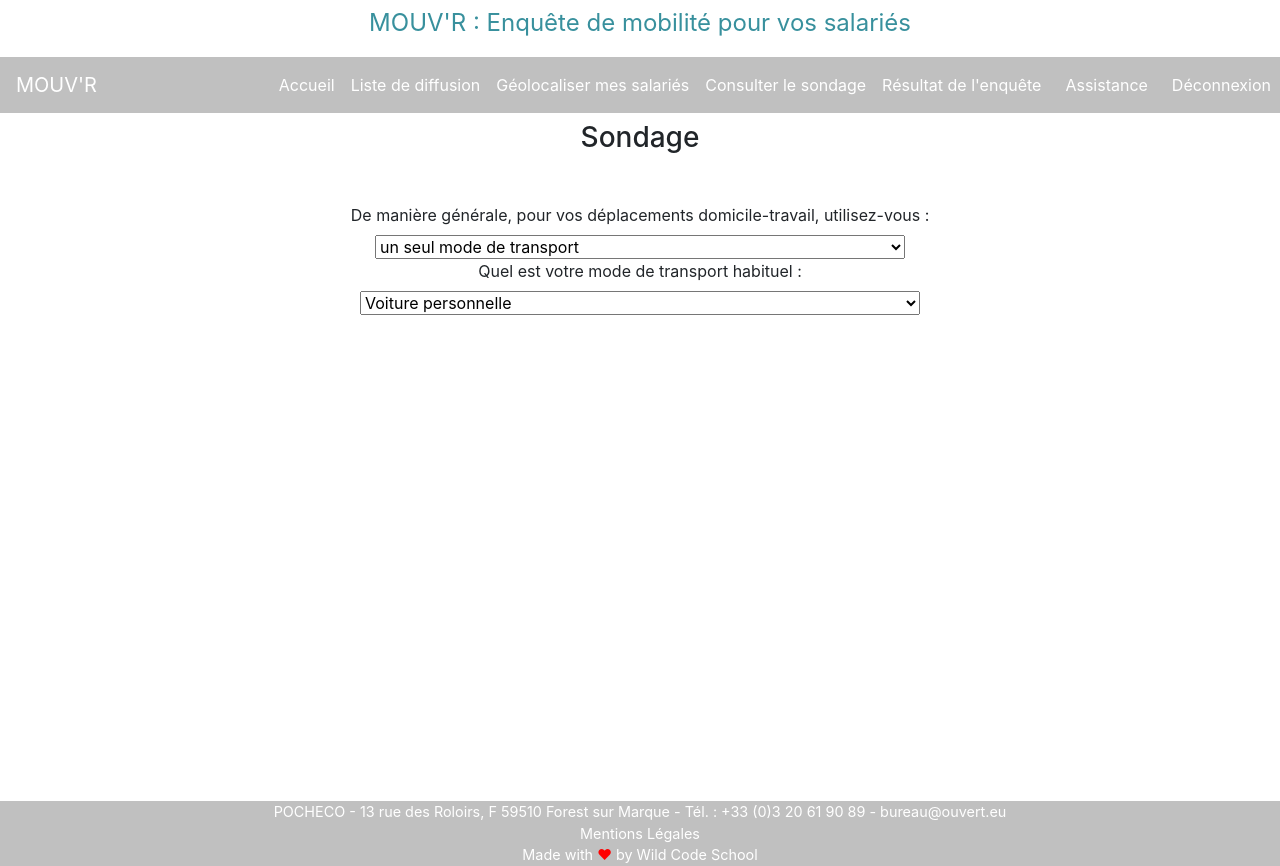
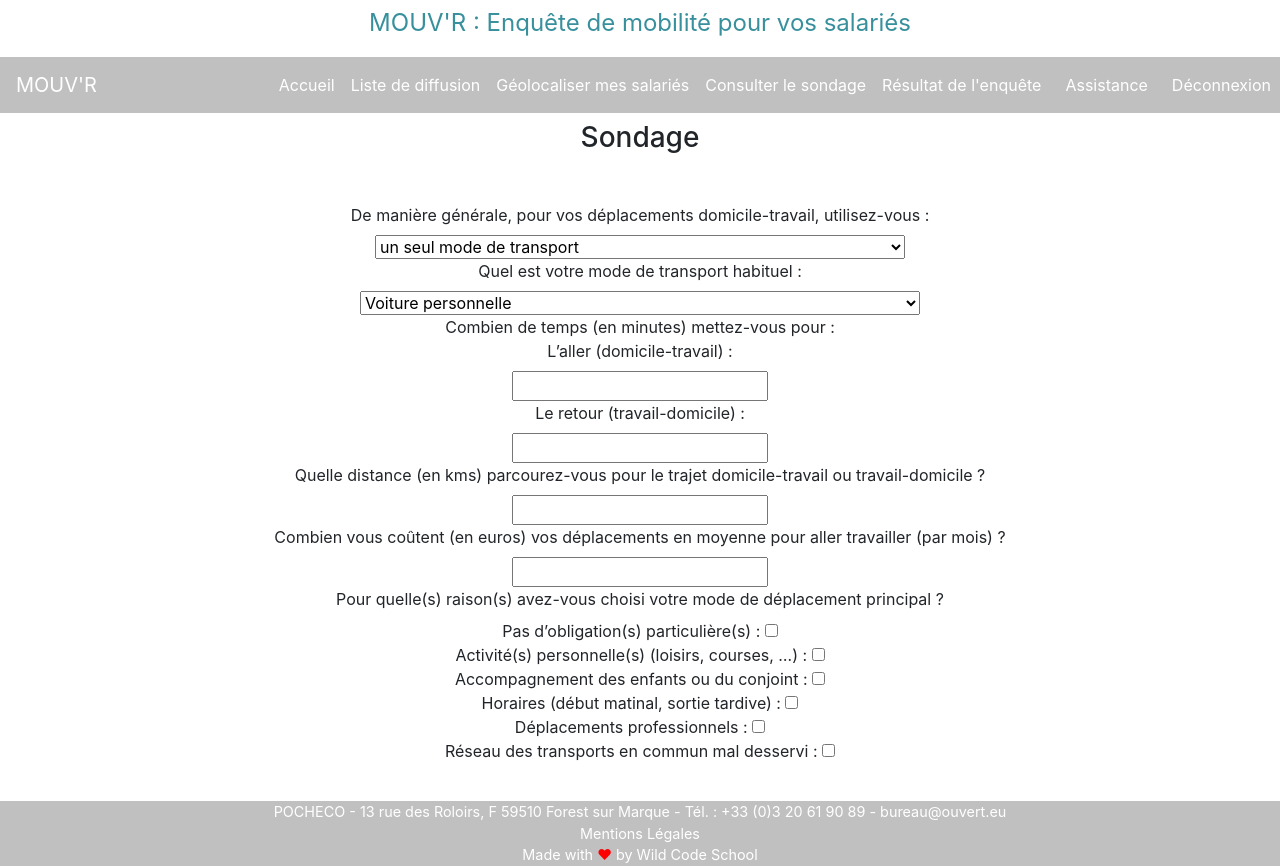
Before and after one commit to EdouardSellier/wcs-ouvert, a React (Create React App) app in the folder front/: page /sondage in a window 1280 px wide. Built offline with nearby package versions, Linux system fonts and the light colour scheme.

Commit message:
Worked at the question height on the sondage page.

```diff
--- a/front/src/components/Sondage.jsx
+++ b/front/src/components/Sondage.jsx
@@ -7,7 +7,16 @@ class Sondage extends Component {
   constructor(props) {
     super(props);
     this.state = {
-      questions: ["un seul mode de transport", ""],
+      questions: [
+        "un seul mode de transport",
+        "",
+        "",
+        null,
+        null,
+        null,
+        null,
+        ""
+      ],
       questionTwo: []
     };
   }
@@ -27,7 +36,9 @@ class Sondage extends Component {
       }
       questions[index] = questionTwo;
     }
+
     alert(questions);
+
     this.setState({
       questions: questions,
       questionTwo: questionTwo
@@ -174,9 +185,126 @@ class Sondage extends Component {
                 {this.state.questionTwo.map(res => (
                   <span className="text-success"> -> {res}</span>
                 ))}
+                <div>
+                  <label for="questionThree">
+                    Quel est celui dans lequel vous passez le plus de temps au
+                    cours de votre trajet domicile-travail :
+                  </label>
+                  <br />
+                  <select
+                    onChange={e => this.questionsUpdate(e, 2)}
+                    id="questionThree"
+                  >
+                    <option>Voiture personnelle</option>
+                    <option>Voiture de fonction/service</option>
+                    <option>Covoiturage</option>
+                    <option>Train (RER,…)</option>
+                    <option>Métro</option>
+                    <option>Bus</option>
+                    <option>Tramway</option>
+                    <option>
+                      Deux roues non motorisées dit transport doux (vélo,
+                      trottinette, roller...)
+                    </option>
+                    <option>Deux roues motorisées (moto, scooter)</option>
+                    <option>Marche à pied (ou course)</option>
+                    <option>Autre</option>
+                  </select>
+                </div>
               </div>
             )}
+            <span>Combien de temps (en minutes) mettez-vous pour :</span>
             <br />
+            <label for="questionFore">L’aller (domicile-travail) :</label>
+            <br />
+            <input
+              type="number"
+              onChange={e => this.questionsUpdate(e, 3)}
+              id="questionFore"
+            />
+            <br />
+            <label for="questionFive">Le retour (travail-domicile) :</label>
+            <br />
+            <input
+              type="number"
+              onChange={e => this.questionsUpdate(e, 4)}
+              id="questionFive"
+            />
+            <br />
+            <label for="questionSix">
+              Quelle distance (en kms) parcourez-vous pour le trajet
+              domicile-travail ou travail-domicile ?
+            </label>
+            <br />
+            <input
+              type="number"
+              onChange={e => this.questionsUpdate(e, 5)}
+              id="questionSix"
+            />
+            <br />
+            <label for="questionSeven">
+              Combien vous coûtent (en euros) vos déplacements en moyenne pour
+              aller travailler (par mois) ?
+            </label>
+            <br />
+            <input
+              type="number"
+              onChange={e => this.questionsUpdate(e, 6)}
+              id="questionSeven"
+            />
+            <br />
+            <label for="questionHeight">
+              Pour quelle(s) raison(s) avez-vous choisi votre mode de
+              déplacement principal ?
+            </label>
+            <br />
+            Pas d’obligation(s) particulière(s) :{" "}
+            <input
+              type="checkbox"
+              id="questionHeight"
+              name="Pas d’obligation(s) particulière(s)"
+              onChange={e => this.questionsUpdate(e, 7)}
+            />
+            <br />
+            Activité(s) personnelle(s) (loisirs, courses, …) :{" "}
+            <input
+              type="checkbox"
+              id="questionHeight"
+              name="Activité(s) personnelle(s) (loisirs, courses, …)"
+              onChange={e => this.questionsUpdate(e, 7)}
+            />
+            <br />
+            Accompagnement des enfants ou du conjoint :{" "}
+            <input
+              type="checkbox"
+              id="questionHeight"
+              name="Accompagnement des enfants ou du conjoint"
+              onChange={e => this.questionsUpdate(e, 7)}
+            />
+            <br />
+            Horaires (début matinal, sortie tardive) :{" "}
+            <input
+              type="checkbox"
+              id="questionHeight"
+              name="Horaires (début matinal, sortie tardive)"
+              onChange={e => this.questionsUpdate(e, 7)}
+            />
+            <br />
+            Déplacements professionnels :{" "}
+            <input
+              type="checkbox"
+              id="questionHeight"
+              name="Déplacements professionnels"
+              onChange={e => this.questionsUpdate(e, 7)}
+            />
+            <br />
+            Réseau des transports en commun mal desservi :{" "}
+            <input
+              type="checkbox"
+              id="questionHeight"
+              name="réseau des transports en commun mal desservi"
+              onChange={e => this.questionsUpdate(e, 7)}
+            />
           </form>
         </div>
 
```
